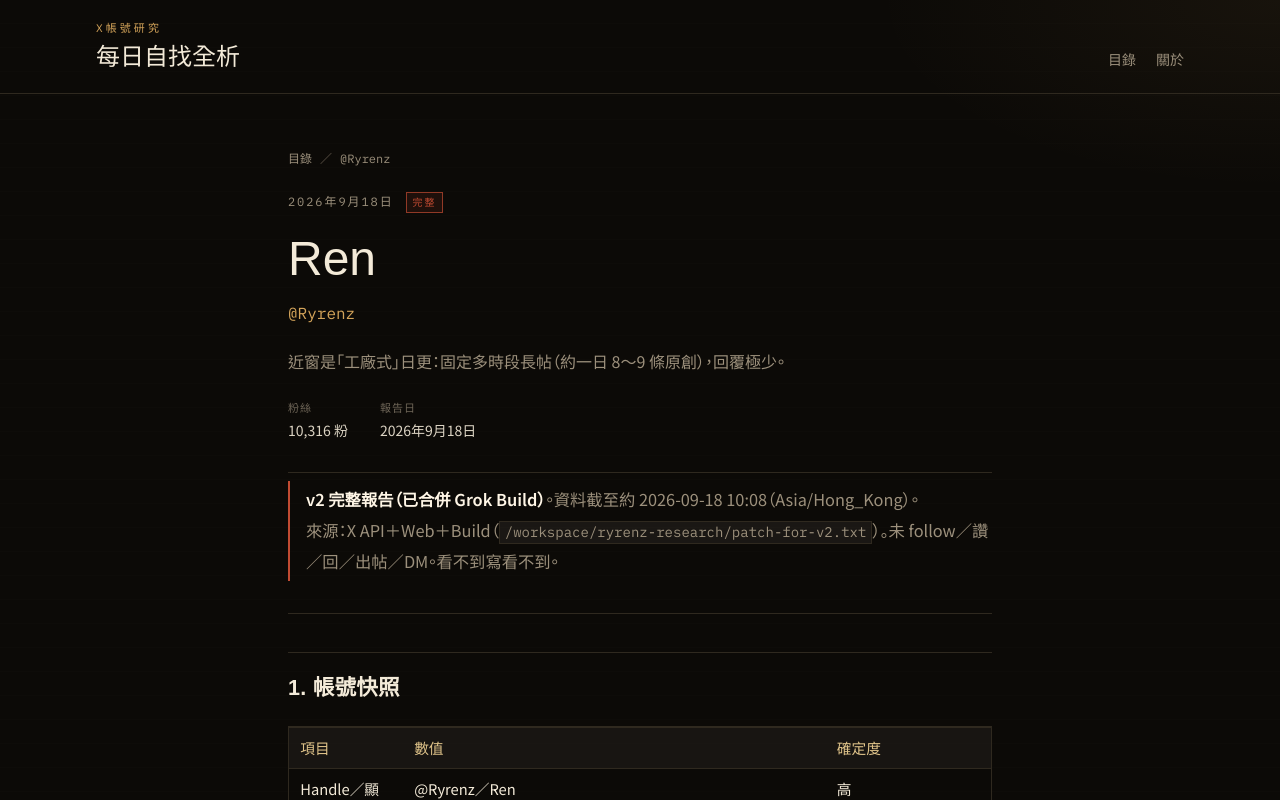
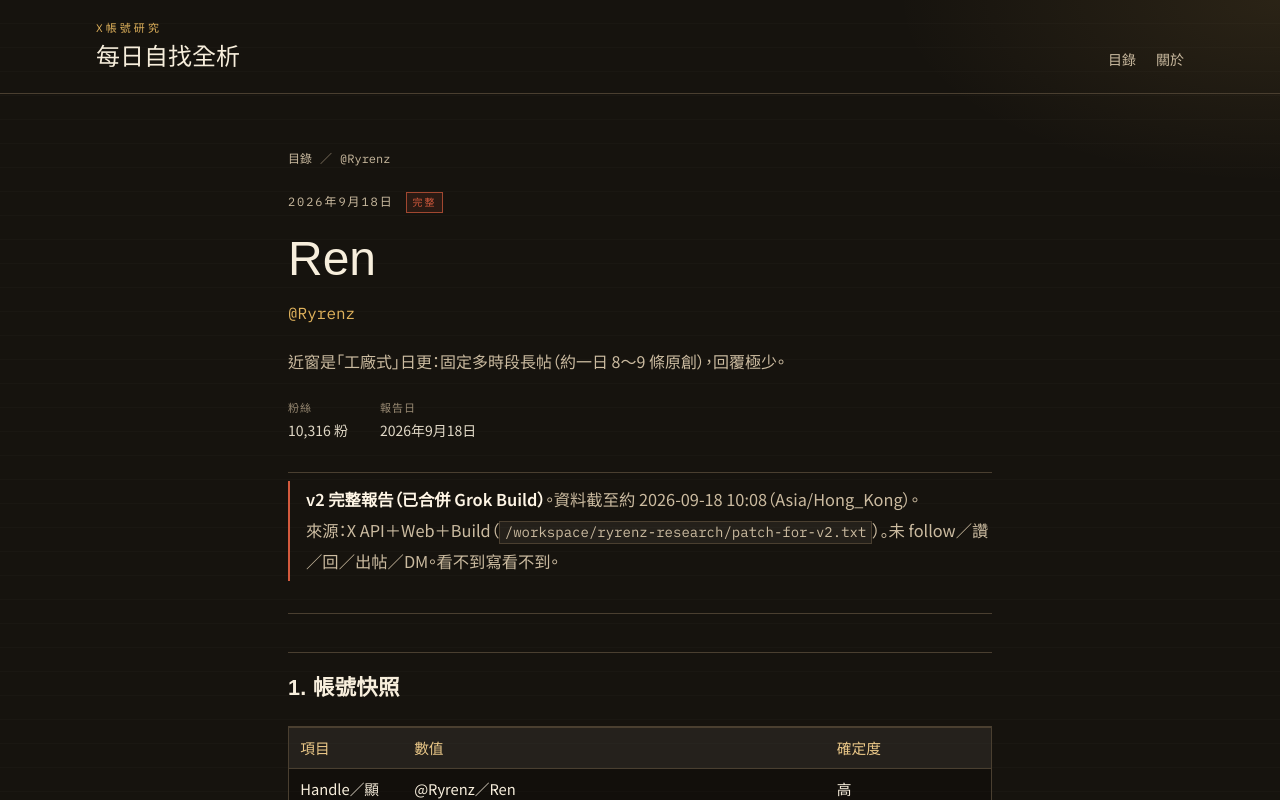
Before and after one commit to a70win-wq/x-account-reports-site, a Next.js app: page /reports/Ryrenz-20260918 in a window 1280 px wide. Shown: the top 800 px of the page. Built offline with nearby package versions, Linux system fonts and the light colour scheme.

Commit message:
Raise editorial contrast so cards and tables stay readable
Lift paper tones, borders, and search controls off the near-black ground after desktop review showed the first pass disappearing into the background.

Co-authored-by: Chris <a70win-wq@users.noreply.github.com>

```diff
--- a/src/app/globals.css
+++ b/src/app/globals.css
@@ -1,18 +1,18 @@
 @import "tailwindcss";
 
 :root {
-  --ink: #0c0a07;
-  --paper: #14110c;
-  --card: #1c1812;
-  --rule: #2f291f;
-  --rule-strong: #4a4032;
-  --cream: #f3ead8;
-  --muted: #9c907c;
-  --faint: #6f6658;
-  --amber: #d4a45a;
-  --seal: #c24b32;
-  --olive: #b59a4a;
-  --link: #e0c48a;
+  --ink: #16130e;
+  --paper: #1f1a14;
+  --card: #2a231a;
+  --rule: #4a3f30;
+  --rule-strong: #6a5a42;
+  --cream: #f7eedc;
+  --muted: #cbbba0;
+  --faint: #9a8b74;
+  --amber: #e0b25c;
+  --seal: #d45a3d;
+  --olive: #c4a64d;
+  --link: #ebc888;
 }
 
 @theme inline {
@@ -42,13 +42,13 @@ html {
 body {
   min-height: 100%;
   background:
-    radial-gradient(1200px 500px at 10% -10%, rgba(194, 75, 50, 0.08), transparent 50%),
-    radial-gradient(900px 420px at 100% 0%, rgba(212, 164, 90, 0.06), transparent 45%),
+    radial-gradient(900px 420px at 8% -8%, rgba(212, 90, 61, 0.16), transparent 52%),
+    radial-gradient(800px 380px at 100% 0%, rgba(224, 178, 92, 0.1), transparent 48%),
     repeating-linear-gradient(
       180deg,
       transparent,
       transparent 23px,
-      rgba(243, 234, 216, 0.015) 24px
+      rgba(247, 238, 220, 0.035) 24px
     ),
     var(--ink);
   font-feature-settings: "palt" 1;
@@ -185,7 +185,7 @@ select:focus-visible {
 }
 
 .prose-report th {
-  background: rgba(243, 234, 216, 0.05);
+  background: rgba(247, 238, 220, 0.08);
   color: var(--link);
   font-weight: 500;
   white-space: nowrap;
--- a/src/components/ReportCard.tsx
+++ b/src/components/ReportCard.tsx
@@ -5,7 +5,7 @@ import type { ReportSummary } from "@/lib/types";
 
 export function ReportCard({ report }: { report: ReportSummary }) {
   return (
-    <article className="group relative flex h-full flex-col border border-rule bg-card/80 p-5 transition-colors hover:border-amber/50 hover:bg-card">
+    <article className="group relative flex h-full flex-col border border-rule-strong/70 bg-card p-5 shadow-[0_12px_32px_rgba(0,0,0,0.28)] transition-colors hover:border-amber">
       <div className="flex items-start justify-between gap-3">
         <time
           dateTime={report.date}
--- a/src/components/ReportGallery.tsx
+++ b/src/components/ReportGallery.tsx
@@ -42,7 +42,7 @@ export function ReportGallery({ reports }: { reports: ReportSummary[] }) {
 
   return (
     <div>
-      <div className="flex flex-col gap-3 border border-rule bg-card/50 p-3 sm:flex-row sm:items-center">
+      <div className="flex flex-col gap-3 border border-rule-strong/70 bg-card p-3 sm:flex-row sm:items-center">
         <label className="sr-only" htmlFor="report-search">
           搜尋帳號或關鍵字
         </label>
@@ -62,7 +62,7 @@ export function ReportGallery({ reports }: { reports: ReportSummary[] }) {
             id="report-sort"
             value={sort}
             onChange={(event) => setSort(event.target.value as SortKey)}
-            className="bg-ink px-2 py-2 text-sm text-cream"
+            className="border border-rule bg-paper px-2 py-2 text-sm text-cream"
           >
             <option value="newest">日期：最新在前</option>
             <option value="oldest">日期：最舊在前</option>
@@ -73,7 +73,7 @@ export function ReportGallery({ reports }: { reports: ReportSummary[] }) {
             onChange={(event) =>
               setCompleteness(event.target.value as CompletenessFilter)
             }
-            className="bg-ink px-2 py-2 text-sm text-cream"
+            className="border border-rule bg-paper px-2 py-2 text-sm text-cream"
           >
             <option value="all">全部標籤</option>
             <option value="full">只看完整</option>
```
